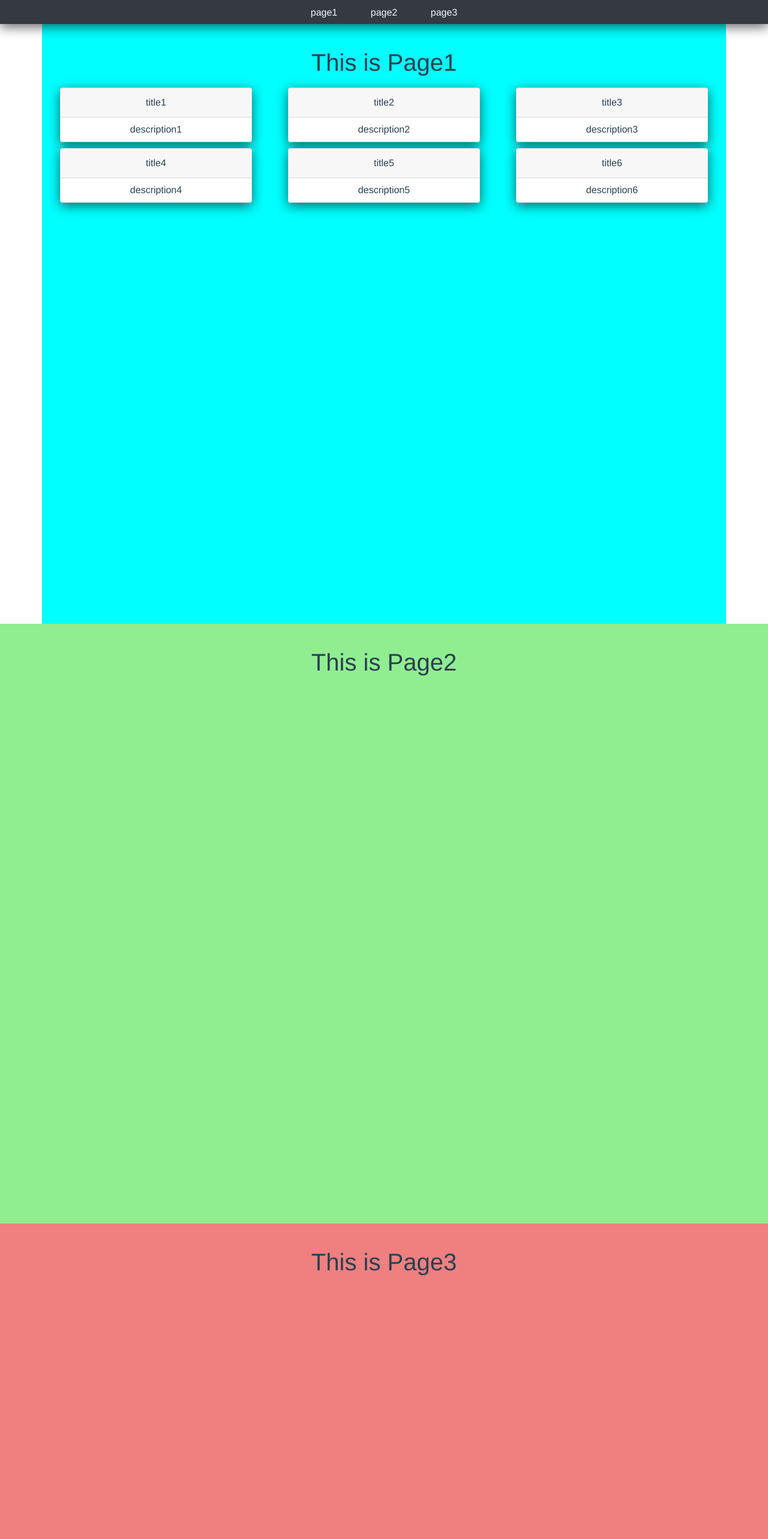
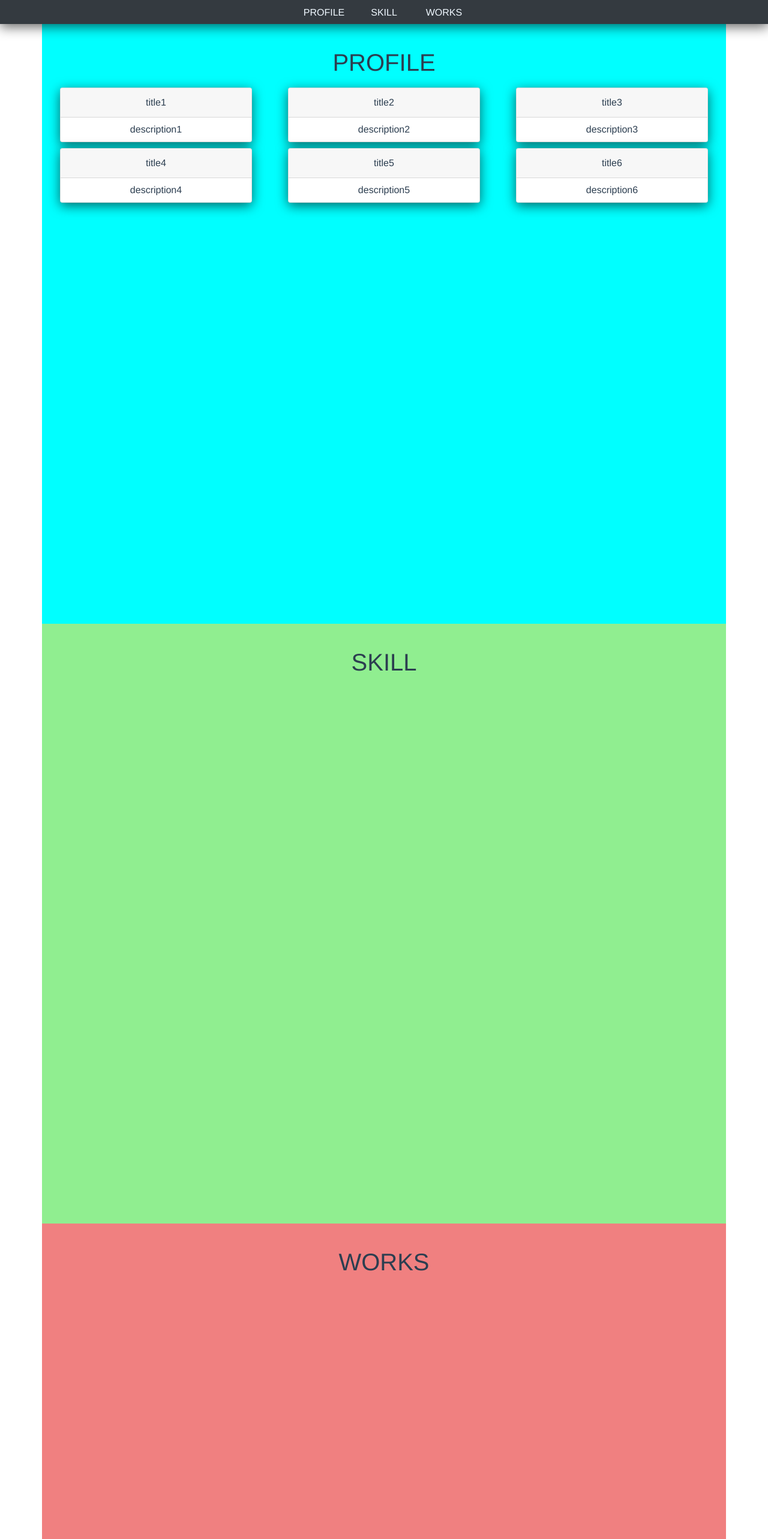
Before and after one commit to mkdk09/portfolio, a Vue app: page / in a window 1280 px wide. Shown: the top 2566 px of the page at 60% size. Built offline with nearby package versions, Linux system fonts and the light colour scheme.

Commit message:
ページ名を変更

```diff
--- a/src/App.vue
+++ b/src/App.vue
@@ -1,24 +1,24 @@
 <template>
   <div id="app">
     <navbar />
-    <page1 />
-    <page2 />
-    <page3 />
+    <profile />
+    <skill />
+    <works />
   </div>
 </template>
 
 <script>
 import navbar from './components/Navbar.vue'
-import page1 from './views/page1.vue'
-import page2 from './views/page2.vue'
-import page3 from './views/page3.vue'
+import profile from './views/profile.vue'
+import skill from './views/skill.vue'
+import works from './views/works.vue'
 
 export default {
   name: 'App',
   components: {
-    page1,
-    page2,
-    page3,
+    profile,
+    skill,
+    works,
     navbar
   }
 }
@@ -34,15 +34,15 @@ export default {
   margin-top: 40px;
 }
 
-#page1 {
+#profile {
   padding-top: 40px;
 }
 
-#page2 {
+#skill {
   padding-top: 40px;
 }
 
-#page3 {
+#works {
   padding-top: 40px;
 }
 </style>
--- a/src/components/Navbar.vue
+++ b/src/components/Navbar.vue
@@ -3,9 +3,9 @@
         <nav class="navbar navbar-expand  navbar-dark bg-dark fixed-top">
             <div class="collapse navbar-collapse justify-content-center custom-nav" id="navbarSupportedContent">
                 <div class="navbar-nav">
-                    <a v-scroll-to="'#page1'">page1</a>
-                    <a v-scroll-to="'#page2'">page2</a>
-                    <a v-scroll-to="'#page3'">page3</a>
+                    <a v-scroll-to="'#profile'">PROFILE</a>
+                    <a v-scroll-to="'#skill'">SKILL</a>
+                    <a v-scroll-to="'#works'">WORKS</a>
                 </div>
             </div>
         </nav>
--- a/src/views/page1.vue
+++ b/src/views/profile.vue
@@ -1,6 +1,6 @@
 <template>
-    <div class="page1 container" id="page1">
-        <h1>This is Page1</h1>
+    <div class="profile container" id="profile">
+        <h1>PROFILE</h1>
         <div class="card-deck row">
             <div v-for="(item, key) in profileItems" v-bind:key="key" class="col-xs-12 col-md-4">
                 <profile-item v-bind="item" />
@@ -31,7 +31,7 @@ export default {
 </script>
 
 <style scoped>
-.page1 {
+.profile {
     height: 1000px;
     background-color: aqua;
 }
--- a/src/views/page2.vue
+++ b/src/views/skill.vue
@@ -1,11 +1,11 @@
 <template>
-    <div class="page2" id="page2">
-        <h1>This is Page2</h1>
+    <div class="skill container" id="skill">
+        <h1>SKILL</h1>
     </div>
 </template>
 
 <style scoped>
-.page2 {
+.skill {
     height: 1000px;
     background-color: lightgreen;
 }
--- a/src/views/page3.vue
+++ b/src/views/works.vue
@@ -1,11 +1,11 @@
 <template>
-    <div class="page3" id="page3">
-        <h1>This is Page3</h1>
+    <div class="works container" id="works">
+        <h1>WORKS</h1>
     </div>
 </template>
 
 <style scoped>
-.page3 {
+.works {
     height: 1000px;
     background-color: lightcoral;
 }
```
